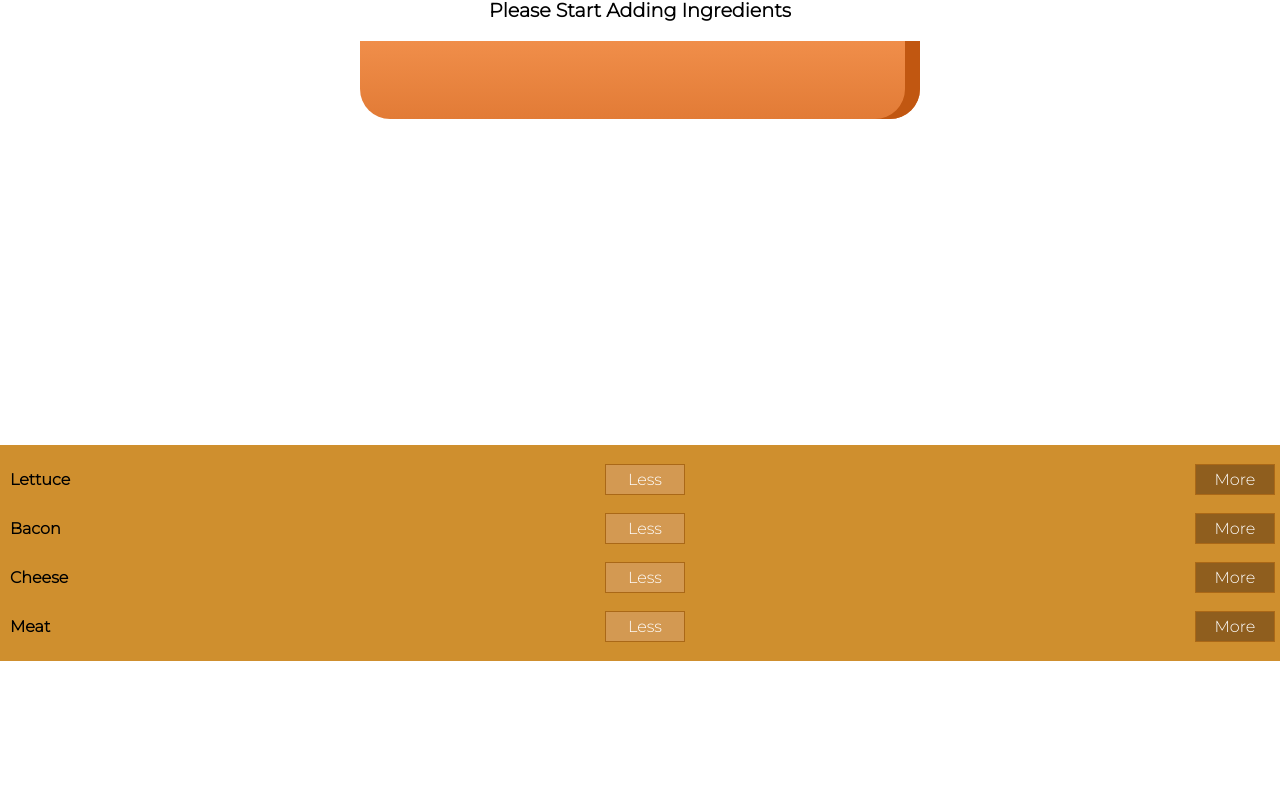
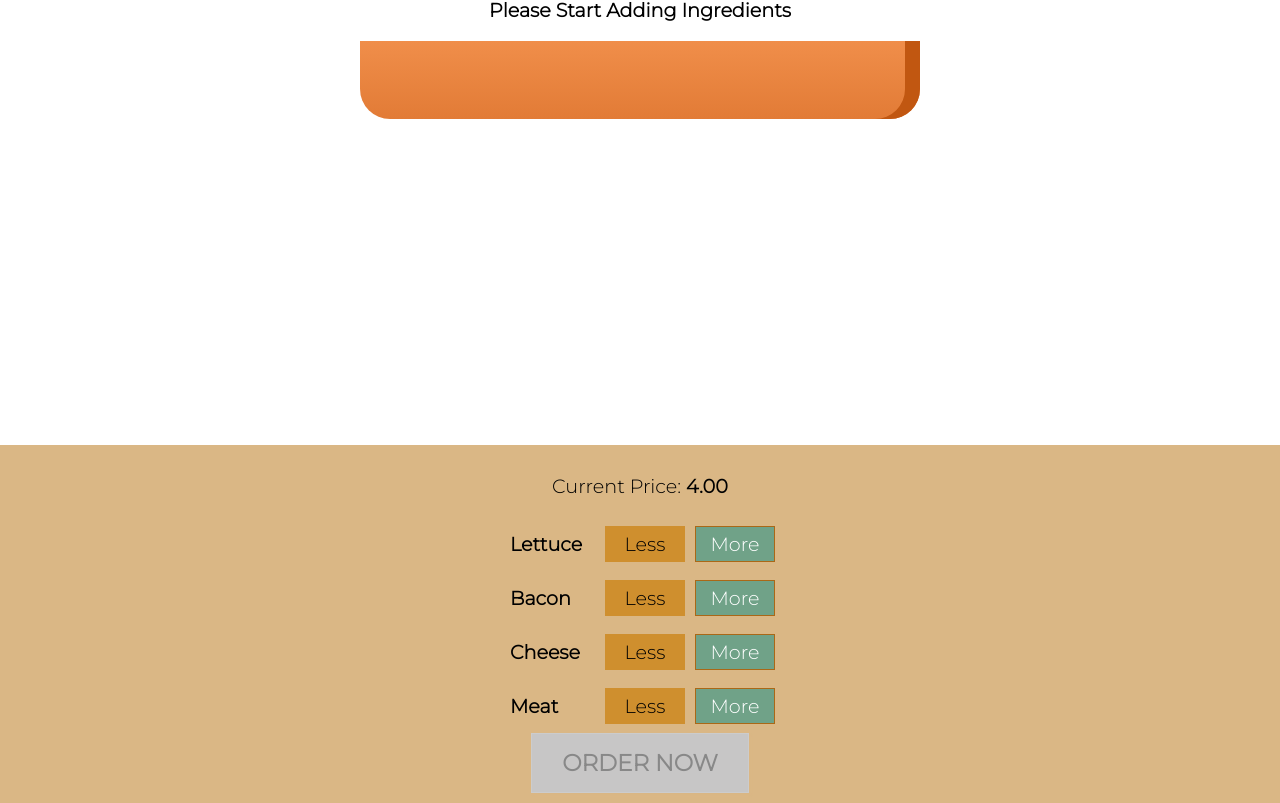
Before and after one commit to MelNesbitt12/order-up, a React (Create React App) app: page / in a window 1280 px wide. Shown: the part 190-993 px from the top of the page. Before the commit the page ends 851 px from the top, so only its background shows below. Built offline with nearby package versions, Linux system fonts and the light colour scheme.

Commit message:
Added/styled buttons for updating ingredients

```diff
--- a/src/components/Burger/BuildControls/BuildControl/BuildControl.js
+++ b/src/components/Burger/BuildControls/BuildControl/BuildControl.js
@@ -4,8 +4,13 @@ import classes from './BuildControl.module.css'
 const buildControl = ( props ) => (
   <div className={classes.BuildControl}>
     <div className={classes.Label}>{props.label}</div>
-    <button className={classes.Less}>Less</button>
-    <button className={classes.More}>More</button>
+    <button
+      className={classes.Less}
+      onClick={props.removed}
+      disabled={props.disabled}>Less</button>
+    <button
+      className={classes.More}
+      onClick={props.added}>More</button>
   </div>
 )
 
--- a/src/components/Burger/BuildControls/BuildControl/BuildControl.module.css
+++ b/src/components/Burger/BuildControls/BuildControl/BuildControl.module.css
@@ -17,9 +17,9 @@
 }
 
 .BuildControl button:disabled {
-    background-color: #AC9980;
-    border: 1px solid #7E7365;
-    color: #ccc;
+    background-color: #CF8F2E;
+    border: 1px solid #CF8F2E;
+    color: black;
     cursor: default;
 }
 
@@ -36,12 +36,12 @@
 }
 
 .BuildControl .Less {
-    background-color: #D39952;
+    background-color: #d5896f;
     color: white;
 }
 
 .BuildControl .More {
-    background-color: #8F5E1E;
+    background-color: #70a288;
     color: white;
 }
 
@@ -51,6 +51,6 @@
 }
 
 .BuildControl .More:hover,.BuildControl .More:active {
-    background-color: #99703F;
+    background-color: #DAA972;
     color: white;
 }
--- a/src/components/Burger/BuildControls/BuildControls.js
+++ b/src/components/Burger/BuildControls/BuildControls.js
@@ -12,9 +12,18 @@ const controls = [
 
 const buildControls = (props) => (
   <div className={classes.BuildControls}>
+    <p>Current Price: <strong>{props.price.toFixed(2)}</strong></p>
     {controls.map(control => (
-      <BuildControl key={control.label} label={control.label} />
+      <BuildControl
+        key={control.label}
+        label={control.label}
+        added={() => props.ingredientAdded(control.type)}
+        removed={() => props.ingredientRemoved(control.type)}
+        disabled={props.disabled[control.type]}/>
     ))}
+    <button
+      className={classes.OrderButton}
+      disabled={!props.purchase}>ORDER NOW</button>
   </div>
 )
 
--- a/src/components/Burger/BuildControls/BuildControls.module.css
+++ b/src/components/Burger/BuildControls/BuildControls.module.css
@@ -1,10 +1,53 @@
 .BuildControls {
   width: 100%;
-  background-color: #CF8F2E;
+  background-color: #dab785;
   display: flex;
   flex-flow: column;
-  align-text: center;
+  font-size: 1.2em;
+  align-items: center;
   box-shadow: 0 2px 1px #ccc;
   margin: auto;
   padding: 10px 0;
 }
+
+.OrderButton {
+    background-color: #04395e;
+    outline: none;
+    cursor: pointer;
+    border: 1px solid #dab785;
+    color: #dab785;
+    font-family: inherit;
+    font-size: 1.2em;
+    font-weight: bold;
+    padding: 15px 30px;
+    box-shadow: 2px 2px 2px #dab785;
+}
+
+.OrderButton:hover, .OrderButton:active {
+    background-color: #70a288;
+    border: 1px solid #dab785;
+    color: #dab785;
+}
+
+.OrderButton:disabled {
+    background-color: #C7C6C6;
+    cursor: not-allowed;
+    border: 1px solid #ccc;
+    color: #888888;
+}
+
+.OrderButton:not(:disabled) {
+    animation: enable 0.3s linear;
+}
+
+@keyframes enable {
+    0% {
+        transform: scale(1);
+    }
+    60% {
+        transform: scale(1.1);
+    }
+    100% {
+        transform: scale(1);
+    }
+}
--- a/src/containers/BurgerBuilder/BurgerBuilder.js
+++ b/src/containers/BurgerBuilder/BurgerBuilder.js
@@ -2,6 +2,14 @@ import React, { Component } from 'react'
 import Aux from '../../hoc/Aux'
 import Burger from '../../components/Burger/Burger'
 import BuildControls from '../../components/Burger/BuildControls/BuildControls'
+
+
+const ingredientPrices = {
+  lettuce: 0.5,
+  cheese: 0.4,
+  meat: 1.3,
+  bacon: 0.7
+}
 
 // handle state of burger
 class BurgerBuilder extends Component {
@@ -11,14 +19,92 @@ class BurgerBuilder extends Component {
         bacon: 0,
         cheese: 0,
         meat: 0
-      }
+    },
+    totalPrice: 4,
+    readyToPurchase: false
+  }
+
+  // method to update the readyToPurchase state. ingredient state is passed into this function
+  updatePurchaseState = ( ingredients ) => {
+    // turn ingredients object into an array of values
+    const sum = Object.keys(ingredients).map(igKey => {
+      // return value of given key (accessing a certain property on the ingredients object, and getting its numeric value)
+      return ingredients[igKey]
+    })
+    // use reduce to turn array into a single sum of values
+      .reduce((sum, element) => {
+        return sum + element
+      }, 0)
+    this.setState({ readyToPurchase: sum > 0 })
+  }
+
+  addIngredientHandler = (type) => {
+    const oldCount = this.state.ingredients[type]
+    const updatedCount = oldCount + 1
+    // update ingredients
+    const updatedIngredients = {
+      ...this.state.ingredients
     }
-  // pass ingredients state to burger
+    // access the type that needs updating in the new updatedIngredients object and set value (amount of ingredients) equal to updatedCount
+    updatedIngredients[type] = updatedCount
+
+    // updating price for individual ingredients
+    const priceAddition = ingredientPrices[type]
+    const oldPrice = this.state.totalPrice
+    const newPrice = oldPrice + priceAddition
+
+    // setting the state:
+    this.setState({ totalPrice: newPrice, ingredients: updatedIngredients })
+    // to be sure we are passing in the most updated state of ingredients, we must pass in updatedIngredients
+    this.updatePurchaseState(updatedIngredients)
+
+  }
+
+  removeIngredientHandler = (type) => {
+    const oldCount = this.state.ingredients[type]
+    // check if we have ingredients to remove (aka no negative values)
+    if (oldCount <= 0) {
+      return
+    }
+
+    const updatedCount = oldCount - 1
+    const updatedIngredients = {
+      ...this.state.ingredients
+    }
+
+    updatedIngredients[type] = updatedCount
+
+    // updating price for individual ingredients
+    const priceDeduction = ingredientPrices[type]
+    const oldPrice = this.state.totalPrice
+    const newPrice = oldPrice - priceDeduction
+
+    // setting the state:
+    this.setState({ totalPrice: newPrice, ingredients: updatedIngredients })
+    this.updatePurchaseState(updatedIngredients)
+  }
+
   render() {
+    // rendering buttons disabled
+    const disabledInfo = {
+      ...this.state.ingredients
+    }
+    // loop over each key in the disabledInfo object
+    for (let key in disabledInfo) {
+      // check returns true or false; if true, disable the user's ability to remove further ingredients of that type
+      disabledInfo[key] = disabledInfo[key] <= 0
+    }
+    // { lettuce: true, meat: true, ...}
+    // pass ingredients state to burger
     return (
       <Aux>
         <Burger ingredients={this.state.ingredients} />
-        <BuildControls />
+        <BuildControls
+          ingredientAdded={this.addIngredientHandler}
+          ingredientRemoved={this.removeIngredientHandler}
+          disabled={disabledInfo}
+          price={this.state.totalPrice}
+          purchase={this.state.readyToPurchase}/>
      </Aux>
     )
   }
```
Also changed, not shown: 1 other file (tests, documents, lock files or other folders).
